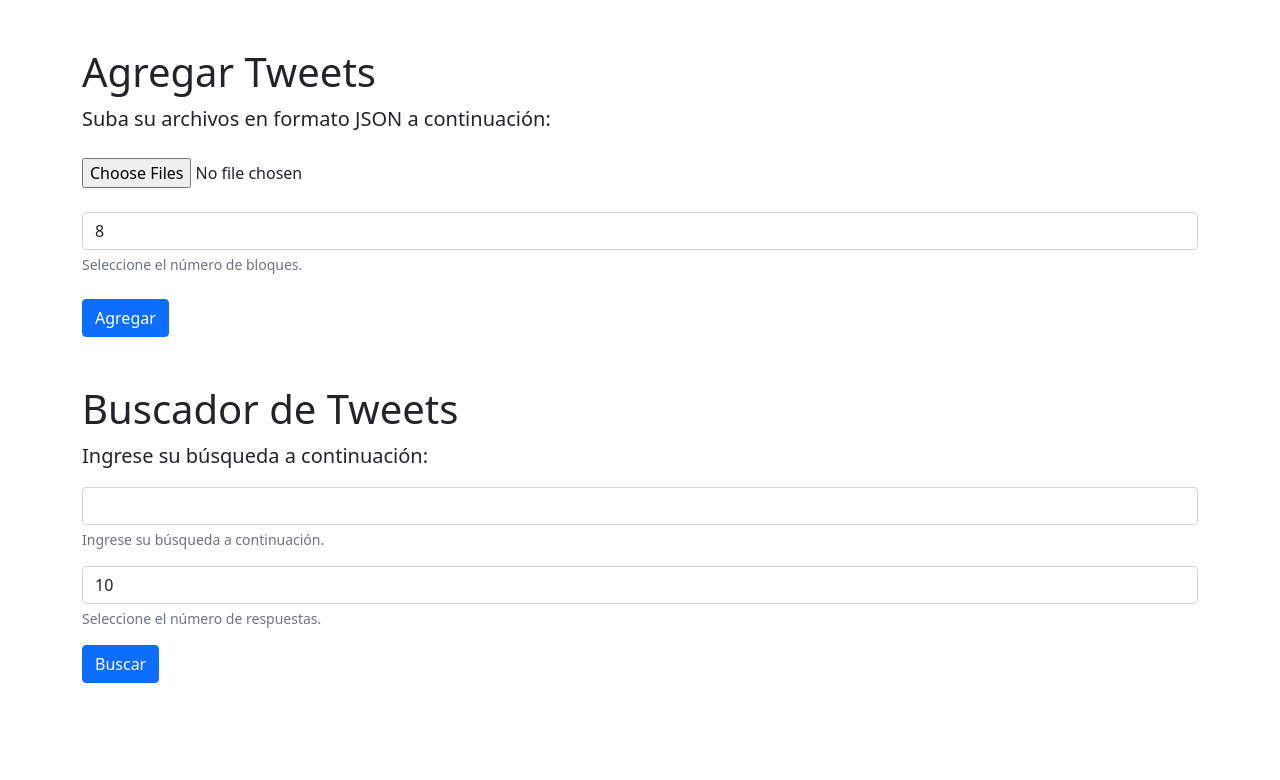
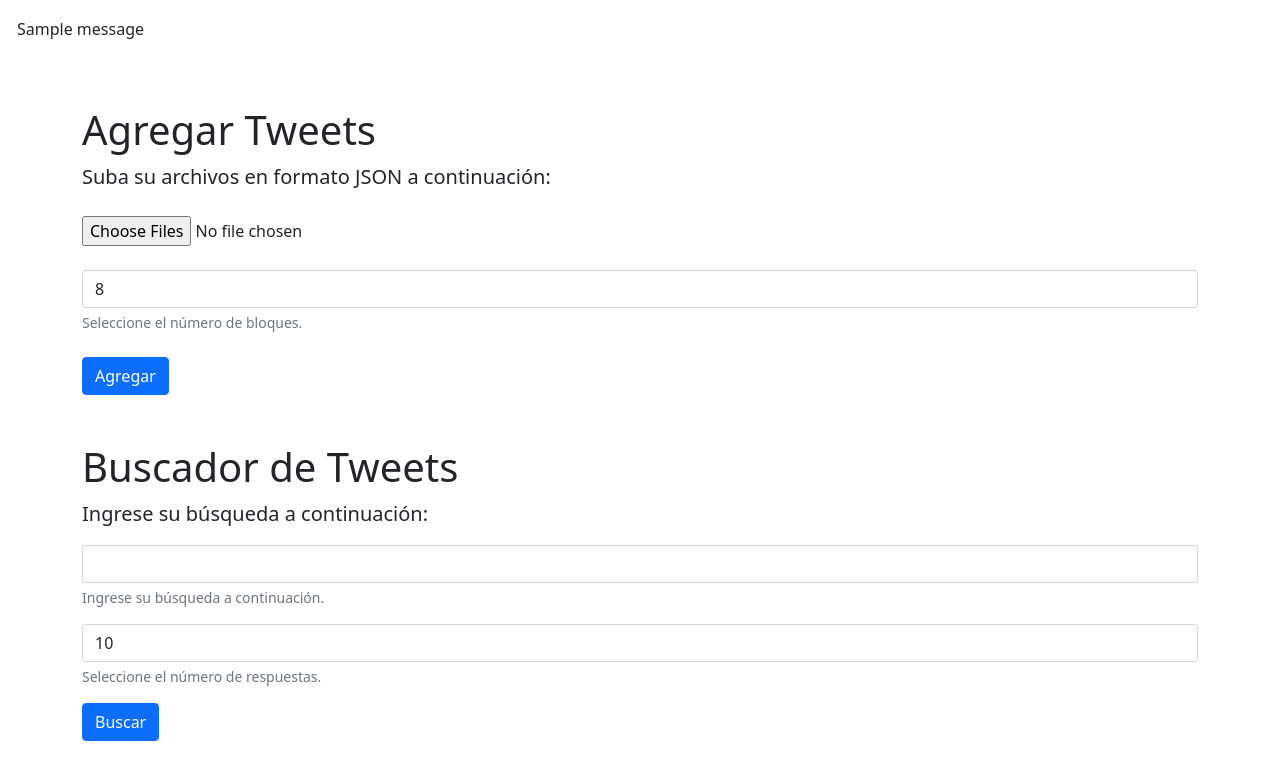
Before and after one commit to christianledgard/proyecto2-DB2, a Flask app: page / in a window 1280 px wide. Shown: the top 780 px of the page. Run offline with Flask 2, Linux system fonts and the light colour scheme; one stand-in notice (Sample message) is shown; parts of the project's set-up code (start-up, migrations or seed data) failed here and were passed over; some libraries are stand-ins or nearby versions.

Commit message:
pequeñas modificaciones

```diff
--- a/src/app.py
+++ b/src/app.py
@@ -1,18 +1,21 @@
-from flask import Flask, render_template, request, redirect, url_for, Response
+from flask import Flask, render_template, request, redirect, url_for, Response, flash
 import json
 import importlib
 import sys
 import os
 import glob
 from index import Query
+import index
+import time
+
 sys.path.append(os.path.dirname(os.path.dirname(os.path.abspath(__file__))))
 sys.path.append("../merging_blocks/0.json")
-import index
 
 app = Flask(__name__,
             static_url_path='',
             static_folder='frontEnd/static',
             template_folder='frontEnd/templates')
+app.secret_key = b'heiderEsLoMaximo/'
 
 @app.route('/')
 def home():
@@ -24,7 +27,6 @@ def consulta():
    words =  message['values']
    cantidad = message['cantidad']
    data = Query().query(words,cantidad)
-   print(data)
    response = Response(
         response=json.dumps(data),
         status=200,
@@ -46,6 +48,8 @@ def upload():
          archivo.write(file.read())
 
    index.Index("clean", "inverted_index", "merging_blocks", "sorted_blocks", int(numero_bloques))
+
+   flash(u'Los datos se han cargado de manera correcta.',  'alert-success')
    return render_template('buscador.html')
 
 if __name__ == '__main__':
--- a/src/frontEnd/static/cardStyle.css
+++ b/src/frontEnd/static/cardStyle.css
@@ -51,3 +51,73 @@ border-radius: 50%;
     display: flex;
     justify-content: space-around;
 }
+
+
+.loader {
+    margin: 100px auto;
+    font-size: 25px;
+    width: 1em;
+    height: 1em;
+    border-radius: 50%;
+    position: relative;
+    text-indent: -9999em;
+    -webkit-animation: load5 1.1s infinite ease;
+    animation: load5 1.1s infinite ease;
+    -webkit-transform: translateZ(0);
+    -ms-transform: translateZ(0);
+    transform: translateZ(0);
+  }
+  @-webkit-keyframes load5 {
+    0%,
+    100% {
+      box-shadow: 0em -2.6em 0em 0em #000000, 1.8em -1.8em 0 0em rgba(0,0,0, 0.2), 2.5em 0em 0 0em rgba(0,0,0, 0.2), 1.75em 1.75em 0 0em rgba(0,0,0, 0.2), 0em 2.5em 0 0em rgba(0,0,0, 0.2), -1.8em 1.8em 0 0em rgba(0,0,0, 0.2), -2.6em 0em 0 0em rgba(0,0,0, 0.5), -1.8em -1.8em 0 0em rgba(0,0,0, 0.7);
+    }
+    12.5% {
+      box-shadow: 0em -2.6em 0em 0em rgba(0,0,0, 0.7), 1.8em -1.8em 0 0em #000000, 2.5em 0em 0 0em rgba(0,0,0, 0.2), 1.75em 1.75em 0 0em rgba(0,0,0, 0.2), 0em 2.5em 0 0em rgba(0,0,0, 0.2), -1.8em 1.8em 0 0em rgba(0,0,0, 0.2), -2.6em 0em 0 0em rgba(0,0,0, 0.2), -1.8em -1.8em 0 0em rgba(0,0,0, 0.5);
+    }
+    25% {
+      box-shadow: 0em -2.6em 0em 0em rgba(0,0,0, 0.5), 1.8em -1.8em 0 0em rgba(0,0,0, 0.7), 2.5em 0em 0 0em #000000, 1.75em 1.75em 0 0em rgba(0,0,0, 0.2), 0em 2.5em 0 0em rgba(0,0,0, 0.2), -1.8em 1.8em 0 0em rgba(0,0,0, 0.2), -2.6em 0em 0 0em rgba(0,0,0, 0.2), -1.8em -1.8em 0 0em rgba(0,0,0, 0.2);
+    }
+    37.5% {
+      box-shadow: 0em -2.6em 0em 0em rgba(0,0,0, 0.2), 1.8em -1.8em 0 0em rgba(0,0,0, 0.5), 2.5em 0em 0 0em rgba(0,0,0, 0.7), 1.75em 1.75em 0 0em #000000, 0em 2.5em 0 0em rgba(0,0,0, 0.2), -1.8em 1.8em 0 0em rgba(0,0,0, 0.2), -2.6em 0em 0 0em rgba(0,0,0, 0.2), -1.8em -1.8em 0 0em rgba(0,0,0, 0.2);
+    }
+    50% {
+      box-shadow: 0em -2.6em 0em 0em rgba(0,0,0, 0.2), 1.8em -1.8em 0 0em rgba(0,0,0, 0.2), 2.5em 0em 0 0em rgba(0,0,0, 0.5), 1.75em 1.75em 0 0em rgba(0,0,0, 0.7), 0em 2.5em 0 0em #000000, -1.8em 1.8em 0 0em rgba(0,0,0, 0.2), -2.6em 0em 0 0em rgba(0,0,0, 0.2), -1.8em -1.8em 0 0em rgba(0,0,0, 0.2);
+    }
+    62.5% {
+      box-shadow: 0em -2.6em 0em 0em rgba(0,0,0, 0.2), 1.8em -1.8em 0 0em rgba(0,0,0, 0.2), 2.5em 0em 0 0em rgba(0,0,0, 0.2), 1.75em 1.75em 0 0em rgba(0,0,0, 0.5), 0em 2.5em 0 0em rgba(0,0,0, 0.7), -1.8em 1.8em 0 0em #000000, -2.6em 0em 0 0em rgba(0,0,0, 0.2), -1.8em -1.8em 0 0em rgba(0,0,0, 0.2);
+    }
+    75% {
+      box-shadow: 0em -2.6em 0em 0em rgba(0,0,0, 0.2), 1.8em -1.8em 0 0em rgba(0,0,0, 0.2), 2.5em 0em 0 0em rgba(0,0,0, 0.2), 1.75em 1.75em 0 0em rgba(0,0,0, 0.2), 0em 2.5em 0 0em rgba(0,0,0, 0.5), -1.8em 1.8em 0 0em rgba(0,0,0, 0.7), -2.6em 0em 0 0em #000000, -1.8em -1.8em 0 0em rgba(0,0,0, 0.2);
+    }
+    87.5% {
+      box-shadow: 0em -2.6em 0em 0em rgba(0,0,0, 0.2), 1.8em -1.8em 0 0em rgba(0,0,0, 0.2), 2.5em 0em 0 0em rgba(0,0,0, 0.2), 1.75em 1.75em 0 0em rgba(0,0,0, 0.2), 0em 2.5em 0 0em rgba(0,0,0, 0.2), -1.8em 1.8em 0 0em rgba(0,0,0, 0.5), -2.6em 0em 0 0em rgba(0,0,0, 0.7), -1.8em -1.8em 0 0em #000000;
+    }
+  }
+  @keyframes load5 {
+    0%,
+    100% {
+      box-shadow: 0em -2.6em 0em 0em #000000, 1.8em -1.8em 0 0em rgba(0,0,0, 0.2), 2.5em 0em 0 0em rgba(0,0,0, 0.2), 1.75em 1.75em 0 0em rgba(0,0,0, 0.2), 0em 2.5em 0 0em rgba(0,0,0, 0.2), -1.8em 1.8em 0 0em rgba(0,0,0, 0.2), -2.6em 0em 0 0em rgba(0,0,0, 0.5), -1.8em -1.8em 0 0em rgba(0,0,0, 0.7);
+    }
+    12.5% {
+      box-shadow: 0em -2.6em 0em 0em rgba(0,0,0, 0.7), 1.8em -1.8em 0 0em #000000, 2.5em 0em 0 0em rgba(0,0,0, 0.2), 1.75em 1.75em 0 0em rgba(0,0,0, 0.2), 0em 2.5em 0 0em rgba(0,0,0, 0.2), -1.8em 1.8em 0 0em rgba(0,0,0, 0.2), -2.6em 0em 0 0em rgba(0,0,0, 0.2), -1.8em -1.8em 0 0em rgba(0,0,0, 0.5);
+    }
+    25% {
+      box-shadow: 0em -2.6em 0em 0em rgba(0,0,0, 0.5), 1.8em -1.8em 0 0em rgba(0,0,0, 0.7), 2.5em 0em 0 0em #000000, 1.75em 1.75em 0 0em rgba(0,0,0, 0.2), 0em 2.5em 0 0em rgba(0,0,0, 0.2), -1.8em 1.8em 0 0em rgba(0,0,0, 0.2), -2.6em 0em 0 0em rgba(0,0,0, 0.2), -1.8em -1.8em 0 0em rgba(0,0,0, 0.2);
+    }
+    37.5% {
+      box-shadow: 0em -2.6em 0em 0em rgba(0,0,0, 0.2), 1.8em -1.8em 0 0em rgba(0,0,0, 0.5), 2.5em 0em 0 0em rgba(0,0,0, 0.7), 1.75em 1.75em 0 0em #000000, 0em 2.5em 0 0em rgba(0,0,0, 0.2), -1.8em 1.8em 0 0em rgba(0,0,0, 0.2), -2.6em 0em 0 0em rgba(0,0,0, 0.2), -1.8em -1.8em 0 0em rgba(0,0,0, 0.2);
+    }
+    50% {
+      box-shadow: 0em -2.6em 0em 0em rgba(0,0,0, 0.2), 1.8em -1.8em 0 0em rgba(0,0,0, 0.2), 2.5em 0em 0 0em rgba(0,0,0, 0.5), 1.75em 1.75em 0 0em rgba(0,0,0, 0.7), 0em 2.5em 0 0em #000000, -1.8em 1.8em 0 0em rgba(0,0,0, 0.2), -2.6em 0em 0 0em rgba(0,0,0, 0.2), -1.8em -1.8em 0 0em rgba(0,0,0, 0.2);
+    }
+    62.5% {
+      box-shadow: 0em -2.6em 0em 0em rgba(0,0,0, 0.2), 1.8em -1.8em 0 0em rgba(0,0,0, 0.2), 2.5em 0em 0 0em rgba(0,0,0, 0.2), 1.75em 1.75em 0 0em rgba(0,0,0, 0.5), 0em 2.5em 0 0em rgba(0,0,0, 0.7), -1.8em 1.8em 0 0em #000000, -2.6em 0em 0 0em rgba(0,0,0, 0.2), -1.8em -1.8em 0 0em rgba(0,0,0, 0.2);
+    }
+    75% {
+      box-shadow: 0em -2.6em 0em 0em rgba(0,0,0, 0.2), 1.8em -1.8em 0 0em rgba(0,0,0, 0.2), 2.5em 0em 0 0em rgba(0,0,0, 0.2), 1.75em 1.75em 0 0em rgba(0,0,0, 0.2), 0em 2.5em 0 0em rgba(0,0,0, 0.5), -1.8em 1.8em 0 0em rgba(0,0,0, 0.7), -2.6em 0em 0 0em #000000, -1.8em -1.8em 0 0em rgba(0,0,0, 0.2);
+    }
+    87.5% {
+      box-shadow: 0em -2.6em 0em 0em rgba(0,0,0, 0.2), 1.8em -1.8em 0 0em rgba(0,0,0, 0.2), 2.5em 0em 0 0em rgba(0,0,0, 0.2), 1.75em 1.75em 0 0em rgba(0,0,0, 0.2), 0em 2.5em 0 0em rgba(0,0,0, 0.2), -1.8em 1.8em 0 0em rgba(0,0,0, 0.5), -2.6em 0em 0 0em rgba(0,0,0, 0.7), -1.8em -1.8em 0 0em #000000;
+    }
+  }
--- a/src/frontEnd/static/search.js
+++ b/src/frontEnd/static/search.js
@@ -54,3 +54,10 @@ function buscar(){
         }
     });
 }
+
+$("#loading").hide();
+
+function loading(){
+    $("#loading").show();
+    $("#uploader").hide();
+}
--- a/src/frontEnd/templates/base.html
+++ b/src/frontEnd/templates/base.html
@@ -12,6 +12,7 @@
 <script src="https://unpkg.com/devextreme-aspnet-data@2.2.1/js/dx.aspnet.data.js"></script>
 <link rel="stylesheet" href="https://use.fontawesome.com/releases/v5.8.1/css/all.css" integrity="sha384-50oBUHEmvpQ+1lW4y57PTFmhCaXp0ML5d60M1M7uH2+nqUivzIebhndOJK28anvf" crossorigin="anonymous">
 
+
 <title>DB II</title>
 <section>
   {% block content %}{% endblock %}
--- a/src/frontEnd/templates/buscador.html
+++ b/src/frontEnd/templates/buscador.html
@@ -4,9 +4,19 @@
 
 <link rel="stylesheet" href="{{ url_for('static', filename='cardStyle.css') }}">
 
+{% with messages = get_flashed_messages(with_categories=true) %}
+  {% if messages %}
+    <div class=flashes>
+    {% for category, message in messages %}
+      <div class="alert {{ category }}" role="alert">{{ message }}</div>
+    {% endfor %}
+    </div>
+  {% endif %}
+{% endwith %}
 
 <main class="flex-shrink-0">
-    <div class="container">
+    <div id="loading" class="loader">Loading...</div>
+    <div class="container" id="uploader">
         <h1 class="mt-5">Agregar Tweets</h1>
         <p class="lead">Suba su archivos en formato JSON a continuación: </p>
         <form action="{{ url_for('upload') }}" method="post" enctype="multipart/form-data">
@@ -21,7 +31,7 @@
                 </select>
                 <div id="x" class="form-text mb-4">Seleccione el número de bloques.</div>
             <div>
-                <button  class="btn btn-primary">Agregar</button>
+                <button  class="btn btn-primary" onclick="loading();">Agregar</button>
             </div>
         </form>
     </div>
```
